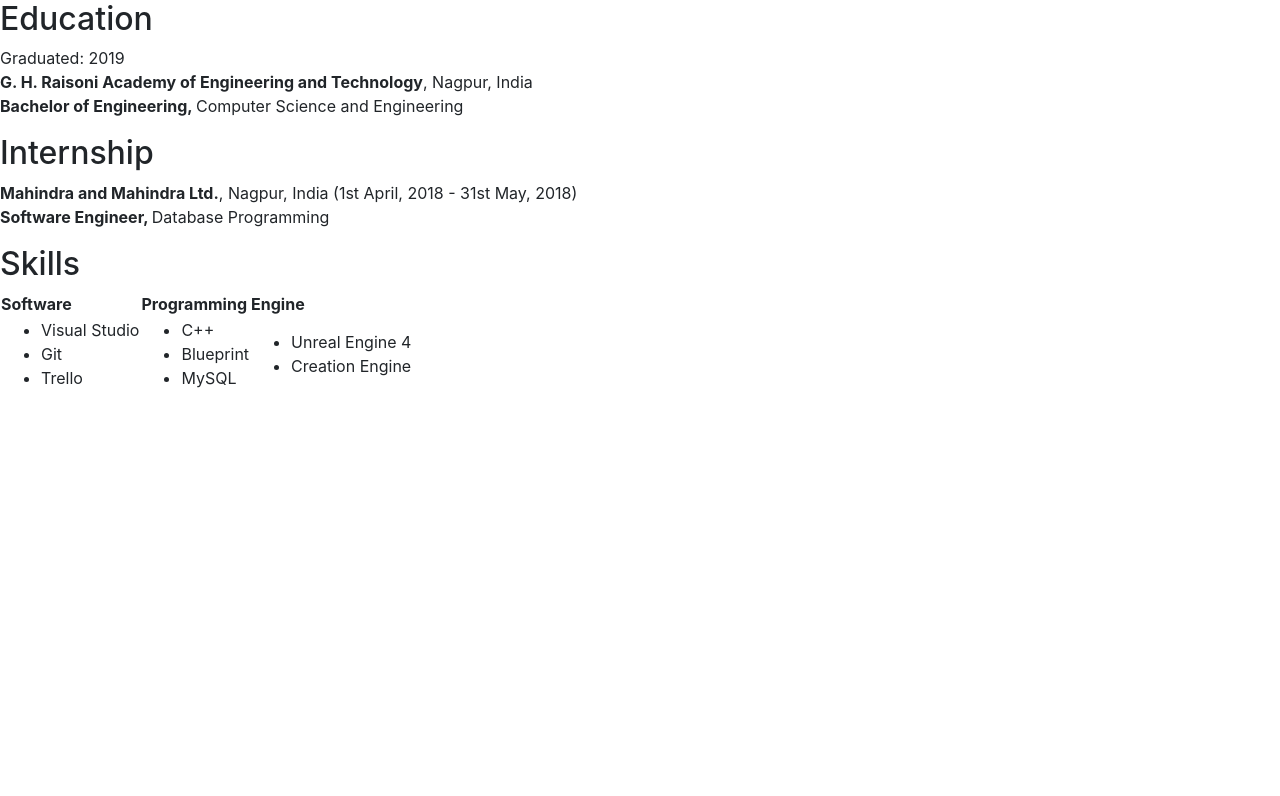
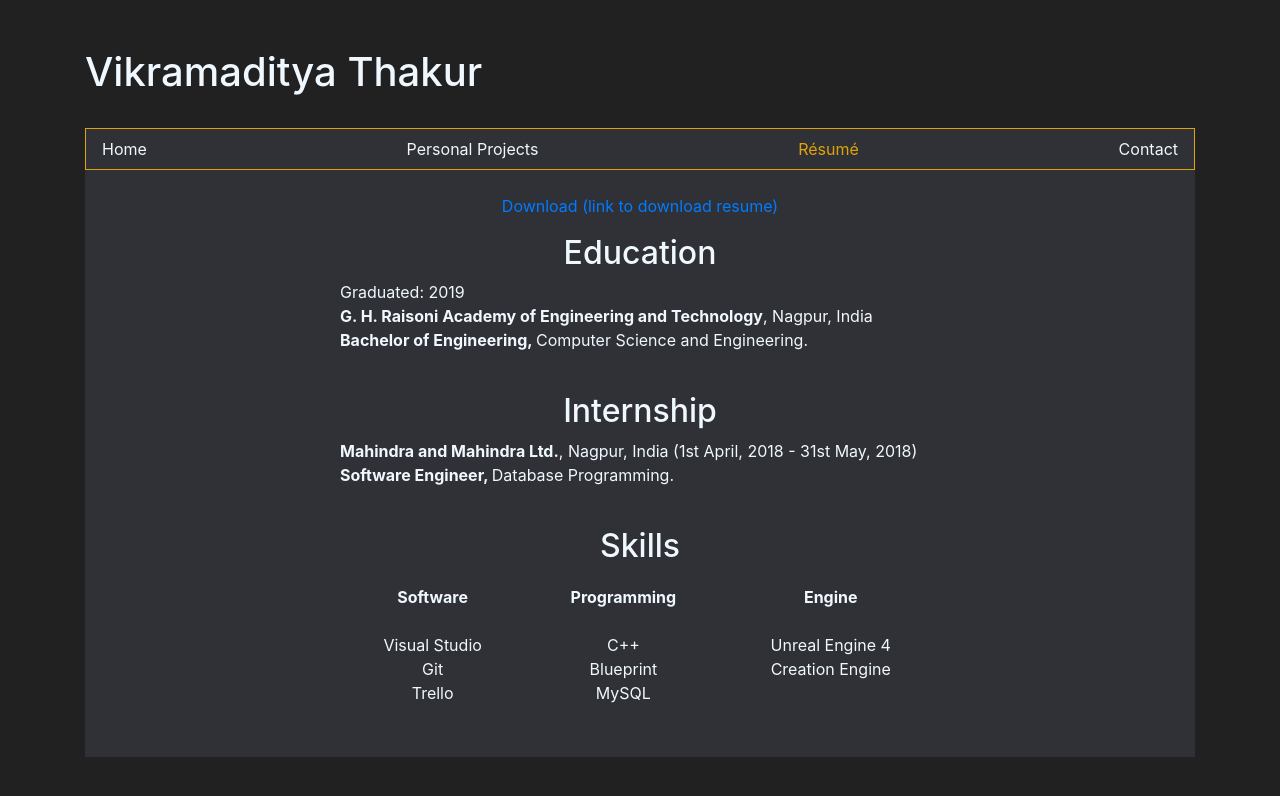
Before and after one commit to slyZkeever/slyZkeever.github.io, a plain HTML site: page resume.html in a window 1280 px wide. Drawn offline with nearby package versions, Linux system fonts and the light colour scheme.

Commit message:
base complete

```diff
--- /dev/null
+++ b/CSS/Common.css
@@ -0,0 +1,82 @@
+/*common*/
+body
+{
+    background-color: #212121;
+}
+
+.name
+{
+    color: aliceblue;
+}
+.name:hover
+{
+    color: aliceblue;
+    text-decoration: none;
+}
+.name:visited
+{
+    border : none;
+}
+
+#LinkCollection /* id */
+{
+    background-color: #2F3136;
+    border: 1px solid #DEA309;
+}
+
+.links /* class */
+{
+    color: aliceblue;
+}
+.links:hover
+{
+    color: #DEA309;
+    text-decoration: none;
+}
+.links:visited
+{
+    border : none;
+}
+
+#MainText
+{
+    background-color: #2F3136;
+    color: aliceblue;
+
+}
+
+/*personal project*/
+.mx-auto h3
+{
+    text-align: center;
+}
+
+hr
+{
+    background-color: #B6B6B6;
+    border-width: 0.5px;
+}
+
+/*resume*/
+#MainText h2
+{
+    text-align: center;
+}
+
+table
+{
+    text-align: center;
+}
+
+/*contact*/
+.content
+{
+    padding-left: 4rem;
+    padding-top: 2rem;
+    padding-bottom: 2rem;
+}
+
+.box .btn
+{
+    width: 6%;
+}
--- a/resume.html
+++ b/resume.html
@@ -1,75 +1,120 @@
 <!DOCTYPE html>
 <html>
+
 <head>
+    <meta name="viewport" content="width=device-width, initial-scale=1, shrink-to-fit=no">
     <meta content="text/html;charset=utf-8" http-equiv="Content-Type">
     <meta content="utf-8" http-equiv="encoding">
 
     <title>Résumé | Vikramaditya Thakur</title>
 
     <!-- Bootstrap CSS includes-->
-    <link rel="stylesheet" href="https://stackpath.bootstrapcdn.com/bootstrap/4.1.3/css/bootstrap.min.css" integrity="sha384-MCw98/SFnGE8fJT3GXwEOngsV7Zt27NXFoaoApmYm81iuXoPkFOJwJ8ERdknLPMO" crossorigin="anonymous">
+    <link rel="stylesheet" href="https://stackpath.bootstrapcdn.com/bootstrap/4.1.3/css/bootstrap.min.css" integrity="sha384-MCw98/SFnGE8fJT3GXwEOngsV7Zt27NXFoaoApmYm81iuXoPkFOJwJ8ERdknLPMO"
+        crossorigin="anonymous">
+
+    <link rel="stylesheet" href="CSS\Common.css">
 
 </head>
+
 <body>
     <!--profile im a game dev with focus on gameplay prog. i love to create gameplay mechanics
     which improve player immersion and make gameplay and narrative, mutually coherent  -->
     <!--employment history-->
     <!--shipped titles-->
     <!--independent projects-->
+    <br><br>
+    <div class="container">
+        <!--name-->
+
+        <h1> <a class="name" href="index.html"> Vikramaditya Thakur </a> </h1> <br>
+
+        <div>
+
+            <nav id="LinkCollection" class="navbar navbar-dark">
+                <a class="links" href="index.html"> Home </a>
+                <a class="links" href="Personal Projects.html"> Personal Projects </a>
+                <a class="links" href="resume.html" style="color: #DEA309;"> Résumé</a>
+                <a class="links" href="contact.html"> Contact </a>
+            </nav>
+
+            <div id="MainText" class="container"> <!--change this-->
+
+                <div class="mx-auto" style="width: 600px;">    <!--individual block-->
+
+                    <br>
+                    <p style="text-align: center;"> <a href="#"> Download (link to download resume) </a> </p>
 
                     <h2> Education </h2>
                     <p>
                         Graduated: 2019 <br>
                         <b>G. H. Raisoni Academy of Engineering and Technology</b>, Nagpur, India <br>
-        <b> Bachelor of Engineering, </b> Computer Science and Engineering <br>
+                        <b> Bachelor of Engineering, </b> Computer Science and Engineering. <br>
                     </p>
 
-
+                    <br>
                     <h2> Internship </h2>
                     <p>
                         <b>Mahindra and Mahindra Ltd.</b>, Nagpur, India (1st April, 2018 - 31st May, 2018) <br>
-        <b> Software Engineer, </b> Database Programming<br>
+                        <b> Software Engineer, </b> Database Programming.<br>
                     </p>
 
+                    <br>
                     <h2> Skills </h2>
-    <table>
+
+                    <div>
+                        <table class="table table-borderless">
+
+                            <thead>
                                 <tr>
-            <th>Software</th>
-            <th>Programming</th>
-            <th>Engine</th>
+                                    <th> Software </th>
+                                    <th> Programming </th>
+                                    <th> Engine </th>
                                 </tr>
+                            </thead>
 
+                            <tbody>
                                 <tr>
                                     <td>
-                <ul>
-                    <li>Visual Studio</li>
-                    <li>Git</li>
-                    <li>Trello</li>
-                </ul>
+                                        Visual Studio <br>
+                                        Git <br>
+                                        Trello <br>
+                                    </td>
+
+
+                                    <td>
+                                        C++ <br>
+                                        Blueprint <br>
+                                        MySQL <br>
                                     </td>
 
                                     <td>
-                <ul>
-                    <li>C++</li>
-                    <li>Blueprint</li>
-                    <li>MySQL</li>
-                </ul>
-            </td>
-
-            <td>
-                <ul>
-                    <li>Unreal Engine 4</li>
-                    <li>Creation Engine</li>
-                </ul>
+                                        Unreal Engine 4 <br>
+                                        Creation Engine <br>
                                     </td>
 
                                 </tr>
+                            </tbody>
+
                         </table>
+
+                        <br>
+                    </div>
+
+                </div>
+            </div>
+
+        </div>
+    </div>
+
+
 </body>
 
 <!--Bootstrap JS includes-->
-<script src="https://code.jquery.com/jquery-3.3.1.slim.min.js" integrity="sha384-q8i/X+965DzO0rT7abK41JStQIAqVgRVzpbzo5smXKp4YfRvH+8abtTE1Pi6jizo" crossorigin="anonymous"></script>
-<script src="https://cdnjs.cloudflare.com/ajax/libs/popper.js/1.14.3/umd/popper.min.js" integrity="sha384-ZMP7rVo3mIykV+2+9J3UJ46jBk0WLaUAdn689aCwoqbBJiSnjAK/l8WvCWPIPm49" crossorigin="anonymous"></script>
-<script src="https://stackpath.bootstrapcdn.com/bootstrap/4.1.3/js/bootstrap.min.js" integrity="sha384-ChfqqxuZUCnJSK3+MXmPNIyE6ZbWh2IMqE241rYiqJxyMiZ6OW/JmZQ5stwEULTy" crossorigin="anonymous"></script>
+<script src="https://code.jquery.com/jquery-3.3.1.slim.min.js" integrity="sha384-q8i/X+965DzO0rT7abK41JStQIAqVgRVzpbzo5smXKp4YfRvH+8abtTE1Pi6jizo"
+    crossorigin="anonymous"></script>
+<script src="https://cdnjs.cloudflare.com/ajax/libs/popper.js/1.14.3/umd/popper.min.js" integrity="sha384-ZMP7rVo3mIykV+2+9J3UJ46jBk0WLaUAdn689aCwoqbBJiSnjAK/l8WvCWPIPm49"
+    crossorigin="anonymous"></script>
+<script src="https://stackpath.bootstrapcdn.com/bootstrap/4.1.3/js/bootstrap.min.js" integrity="sha384-ChfqqxuZUCnJSK3+MXmPNIyE6ZbWh2IMqE241rYiqJxyMiZ6OW/JmZQ5stwEULTy"
+    crossorigin="anonymous"></script>
 
 </html>
```
Also changed, not shown: Personal Projects.html (+57 -12 lines), contact.html (+50 -13 lines), index.html (+39 -13 lines), CSS/contact.css (deleted), CSS/index.css (deleted), CSS/personal project.css (deleted), CSS/resume.css (deleted). Lines whose indentation alone changed are shown as unchanged.
